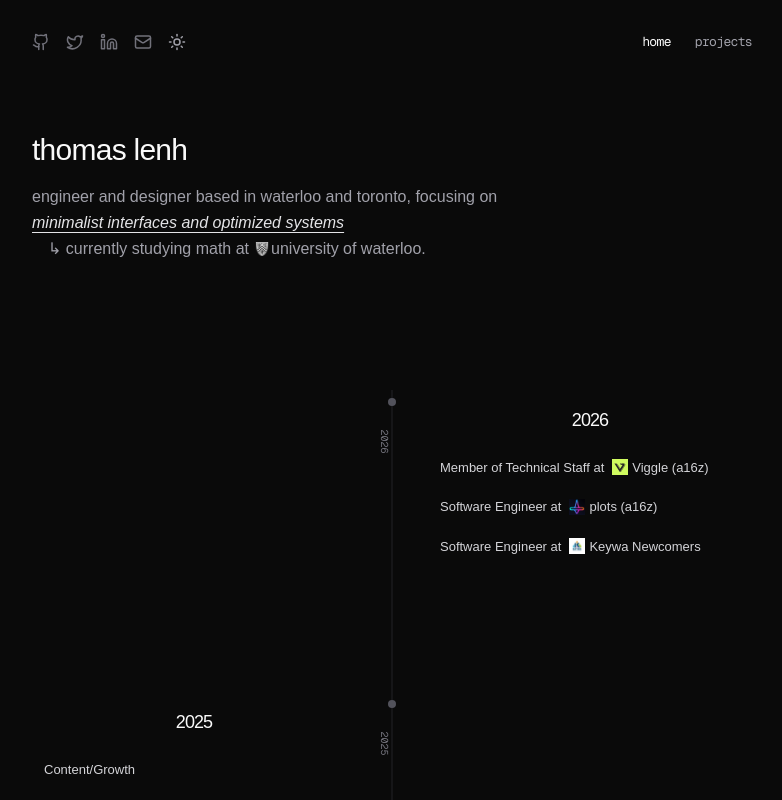
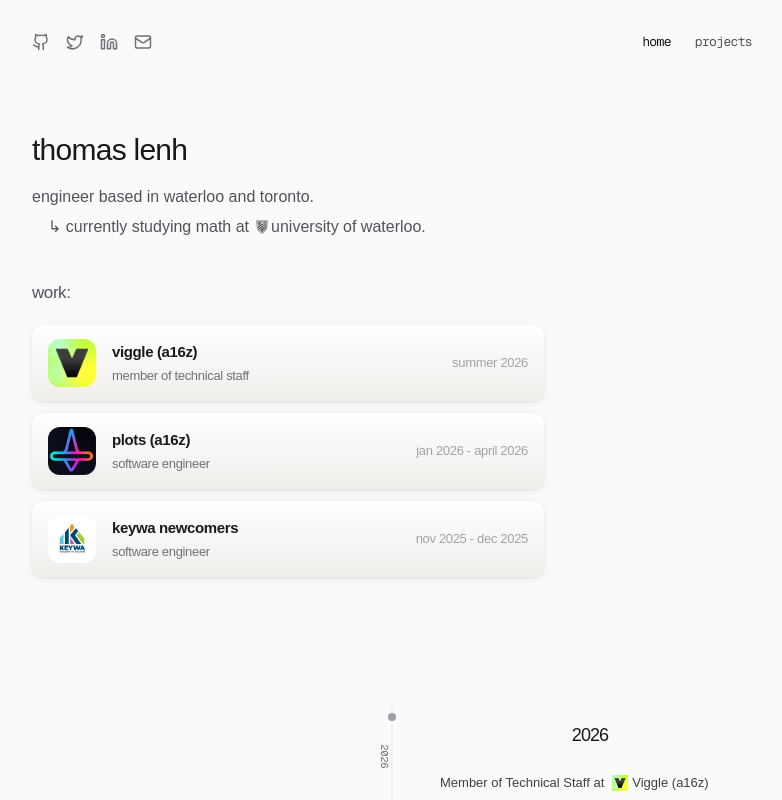
Before and after one commit to forkiron/thomaslenh-v2, a Next.js app: page / in a window 1280 px wide. Shown: the top 800 px of the page, without its empty margins (248-1030 px from the left). Built offline with nearby package versions, Linux system fonts and the light colour scheme.

Commit message:
feat: new cards

```diff
--- a/app/globals.css
+++ b/app/globals.css
@@ -53,6 +53,21 @@
     border-color 0.3s ease !important;
 }
 
+/* work cards */
+.work-card {
+  background: linear-gradient(to bottom, #ffffff, #f0eeeb);
+  box-shadow:
+    0 2px 8px rgba(0, 0, 0, 0.08),
+    0 1px 2px rgba(0, 0, 0, 0.06),
+    inset 0 1px 0 rgba(255, 255, 255, 0.9);
+  transition: background 0.4s ease, box-shadow 0.4s ease, opacity 0.4s ease;
+}
+
+.work-card:hover {
+  background: var(--bg-primary);
+  box-shadow: none;
+}
+
 /* trophy shine animation */
 @keyframes trophyShine {
   0% {
@@ -62,6 +77,7 @@
     transform: translateX(200%) translateY(200%) rotate(45deg);
   }
 }
+
 
 .trophy-icon-wrapper {
   position: relative;
--- a/app/page.tsx
+++ b/app/page.tsx
@@ -3,10 +3,10 @@
 import Link from "next/link";
 import { motion } from "framer-motion";
 import Timeline from "@/components/Timeline";
-import ThemeToggle from "@/components/ThemeToggle";
 import Contact from "@/components/Contact";
 import NavSocial from "@/components/NavSocial";
 import uwaterlooImage from "@/app/assets/uwaterloo.webp";
+import WorkExperience from "@/components/WorkExperience";
 
 // components
 
@@ -17,7 +17,6 @@
   >
     <div className="flex items-center gap-3 md:gap-4 flex-wrap">
       <NavSocial />
-      <ThemeToggle />
     </div>
     <div className="flex gap-4 md:gap-6">
       <Link
@@ -83,15 +82,7 @@
               fontSize: "clamp(0.75rem, 2.5vw, 1rem)",
             }}
           >
-            <div style={{ whiteSpace: "nowrap" }}>
-              engineer and designer based in waterloo and toronto, focusing on
-            </div>
-            <div
-              className="italic underline underline-offset-4"
-              style={{ color: "var(--text-accent)", whiteSpace: "nowrap" }}
-            >
-              minimalist interfaces and optimized systems
-            </div>
+            <div className="mb-1">engineer based in waterloo and toronto.</div>
             <div
               className="ml-4 flex items-center gap-1.5"
               style={{ whiteSpace: "nowrap" }}
@@ -119,6 +110,8 @@
               </a>
             </div>
           </div>
+
+          <WorkExperience />
         </motion.header>
 
         {/* timeline section */}
--- a/app/projects/page.tsx
+++ b/app/projects/page.tsx
@@ -4,7 +4,6 @@
 import Link from "next/link";
 import { motion, AnimatePresence } from "framer-motion";
 import { Github, ExternalLink } from "lucide-react";
-import ThemeToggle from "@/components/ThemeToggle";
 import Contact from "@/components/Contact";
 import NavSocial from "@/components/NavSocial";
 import urbansproutImage from "@/app/assets/urbansprout.jpg";
@@ -111,7 +110,6 @@
   >
     <div className="flex items-center gap-3 md:gap-4 flex-wrap">
       <NavSocial />
-      <ThemeToggle />
     </div>
     <div className="flex gap-4 md:gap-6">
       <Link
--- a/components/Timeline.tsx
+++ b/components/Timeline.tsx
@@ -8,7 +8,7 @@
 import flowboatLogo from "@/app/assets/flowboat_logo.png";
 import ignitionhacksLogo from "@/app/assets/ignitionhacks_logo.jpeg";
 import jackorgLogo from "@/app/assets/jackorg_logo.png";
-import viggleLogo from "@/app/assets/viggle.png";
+import viggleLogo from "@/app/assets/vigglenew.webp";
 import plotsLogo from "@/app/assets/plots.jpg";
 
 // helper component
--- /dev/null
+++ b/components/WorkExperience.tsx
@@ -0,0 +1,81 @@
+"use client";
+
+import React from "react";
+import viggleLogo from "@/app/assets/vigglenew.webp";
+import plotsLogo from "@/app/assets/plots.jpg";
+import keywaLogo from "@/app/assets/keywa_logo.jpg";
+
+const WORK_DATA = [
+  {
+    company: "Viggle (a16z)",
+    role: "member of technical staff",
+    period: "summer 2026",
+    logo: viggleLogo.src,
+    href: "https://viggle.ai/",
+  },
+  {
+    company: "Plots (a16z)",
+    role: "software engineer",
+    period: "jan 2026 - april 2026",
+    logo: plotsLogo.src,
+    href: "https://plots.events",
+  },
+  {
+    company: "Keywa Newcomers",
+    role: "software engineer",
+    period: "nov 2025 - dec 2025",
+    logo: keywaLogo.src,
+    href: "https://www.keywacanada.com/",
+  },
+];
+
+export default function WorkExperience() {
+  return (
+    <div className="mt-10 mb-0">
+      <h3
+        className="text-[15px] md:text-[17px] font-medium lowercase tracking-tight mb-5"
+        style={{ color: "var(--text-muted)" }}
+      >
+        work:
+      </h3>
+
+      <div className="flex flex-col gap-3 max-w-lg">
+        {WORK_DATA.map((job) => (
+          <a
+            key={job.company}
+            href={job.href}
+            target="_blank"
+            rel="noopener noreferrer"
+            className="work-card flex items-center gap-4 px-4 py-3.5 rounded-xl cursor-pointer no-underline"
+          >
+            <img
+              src={job.logo}
+              alt={job.company}
+              className="w-11 h-11 md:w-12 md:h-12 rounded-xl object-cover shrink-0"
+            />
+            <div className="flex-1 min-w-0">
+              <span
+                className="text-[14px] md:text-[15px] font-semibold lowercase tracking-tight block"
+                style={{ color: "#1a1a1a" }}
+              >
+                {job.company}
+              </span>
+              <span
+                className="text-[12px] md:text-[13px] lowercase tracking-tight mt-0.5 block"
+                style={{ color: "#71717a" }}
+              >
+                {job.role}
+              </span>
+            </div>
+            <div
+              className="shrink-0 text-[12px] md:text-[13px] lowercase tracking-tight text-right"
+              style={{ color: "#a1a1aa" }}
+            >
+              {job.period}
+            </div>
+          </a>
+        ))}
+      </div>
+    </div>
+  );
+}
--- a/components/theme-provider.tsx
+++ b/components/theme-provider.tsx
@@ -1,63 +1,26 @@
 "use client";
 
-import React, { createContext, useContext, useEffect, useState } from "react";
+import React, { createContext, useContext, useEffect } from "react";
 
-type Theme = "light" | "dark";
+type Theme = "light";
 
 interface ThemeContextType {
   theme: Theme;
-  toggleTheme: () => void;
 }
 
 const ThemeContext = createContext<ThemeContextType>({
   theme: "light",
-  toggleTheme: () => {},
 });
 
 export function ThemeProvider({ children }: { children: React.ReactNode }) {
-  // initialize theme from localStorage immediately
-  const [theme, setTheme] = useState<Theme>(() => {
-    if (typeof window !== "undefined") {
-      const savedTheme = localStorage.getItem("theme") as Theme | null;
-      return savedTheme || "dark";
-    }
-    return "dark";
-  });
-
   useEffect(() => {
-    // apply theme immediately on mount (without transition)
-    const savedTheme = localStorage.getItem("theme") as Theme | null;
-    if (savedTheme) {
-      setTheme(savedTheme);
-      document.documentElement.classList.toggle("dark", savedTheme === "dark");
-    } else {
-      // default to dark if no saved theme
-      document.documentElement.classList.add("dark");
-    }
+    // force light mode
+    document.documentElement.classList.remove("dark");
+    localStorage.setItem("theme", "light");
   }, []);
 
-  const toggleTheme = () => {
-    const newTheme = theme === "light" ? "dark" : "light";
-
-    // add transitioning class
-    document.documentElement.classList.add("theme-transitioning");
-
-    // update inline background to prevent white line flash
-    document.documentElement.style.backgroundColor =
-      newTheme === "dark" ? "#0a0a0a" : "#fafafa";
-
-    setTheme(newTheme);
-    localStorage.setItem("theme", newTheme);
-    document.documentElement.classList.toggle("dark", newTheme === "dark");
-
-    // remove transitioning class after transition completes
-    setTimeout(() => {
-      document.documentElement.classList.remove("theme-transitioning");
-    }, 300);
-  };
-
   return (
-    <ThemeContext.Provider value={{ theme, toggleTheme }}>
+    <ThemeContext.Provider value={{ theme: "light" }}>
       {children}
     </ThemeContext.Provider>
   );
```
Also changed, not shown: app/assets/viggle.png (deleted), app/assets/vigglenew.webp (added).
